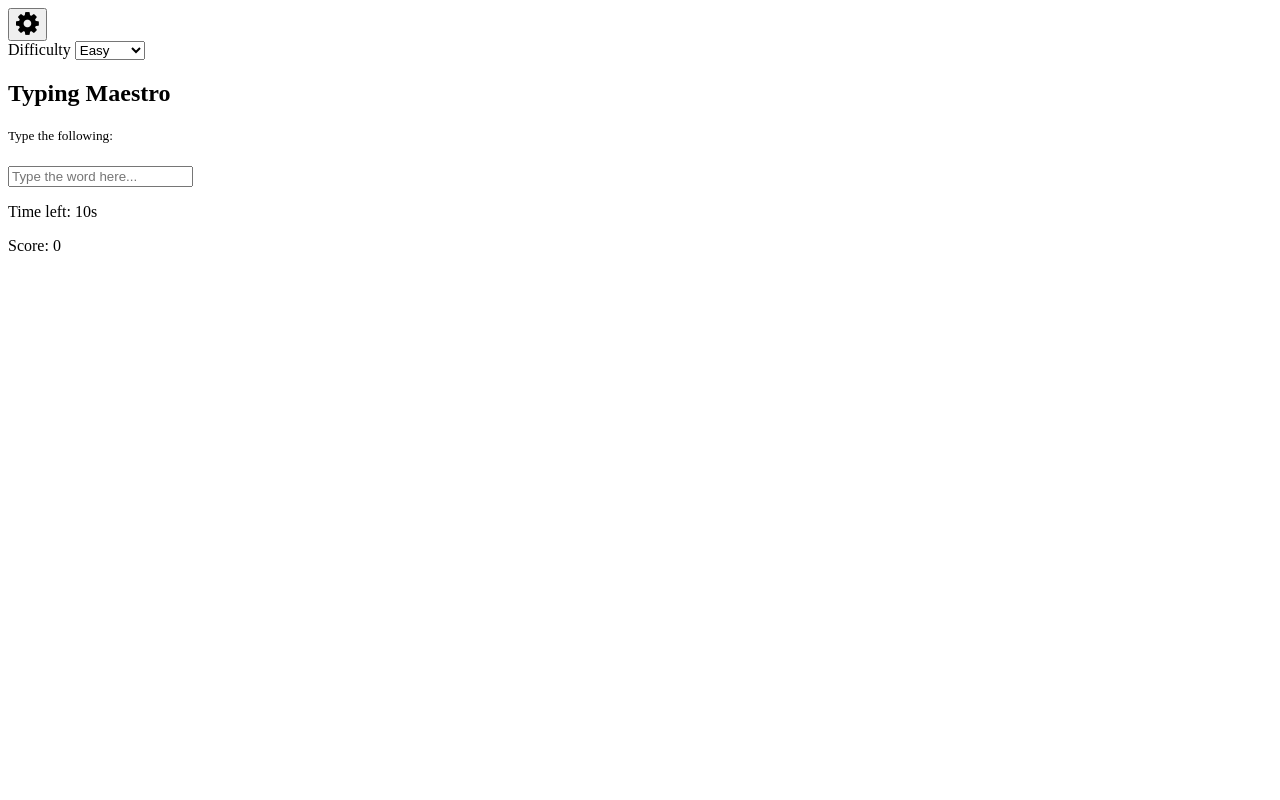
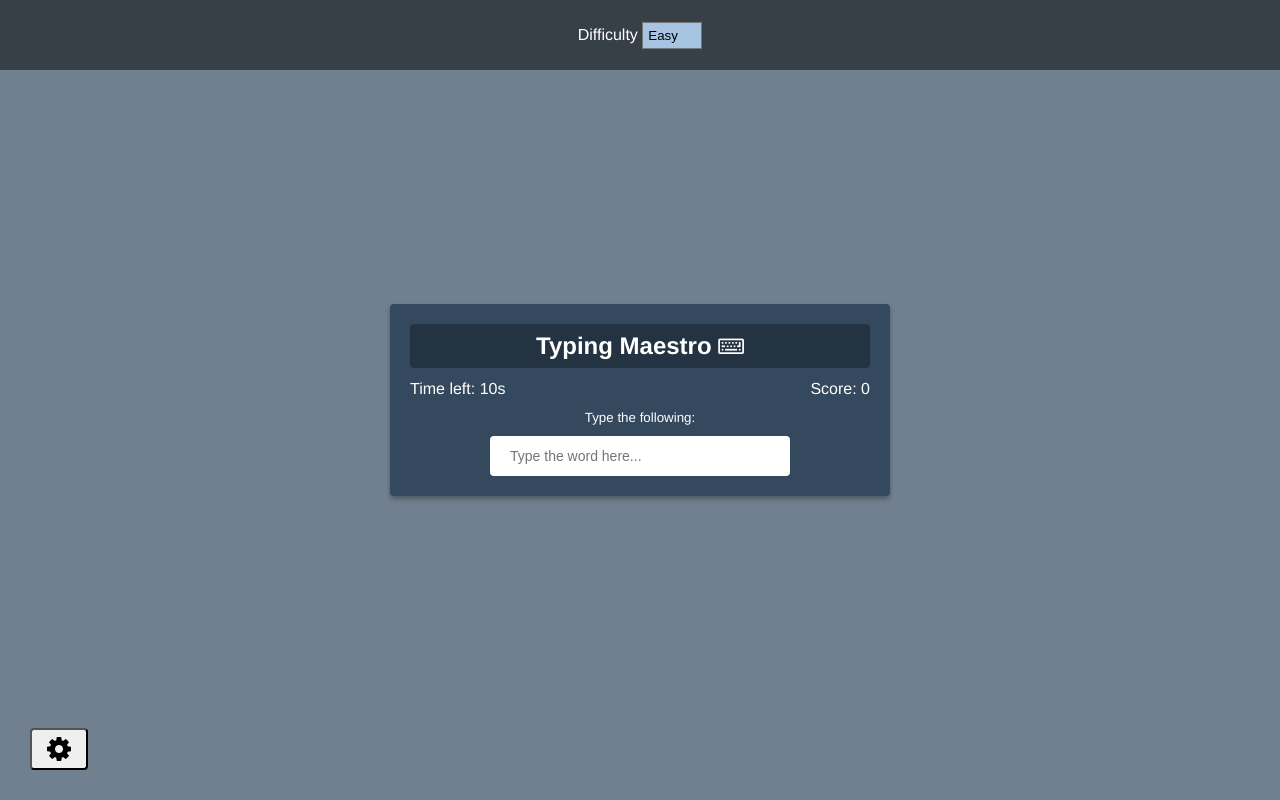
Before and after one commit to ENTPRESTIGIOUS/TypingGame, a plain HTML site: page index.html in a window 1280 px wide. Drawn offline with Linux system fonts and the light colour scheme.

Commit message:
Styled typing maestro'

```diff
--- a/index.html
+++ b/index.html
@@ -29,7 +29,7 @@
       </form>
     </div>
     <div class="container">
-      <h2>Typing Maestro</h2>
+      <h2>Typing Maestro <i class="fa fa-keyboard-o"></i></h2>
       <small>Type the following:</small>
       <h1 id="word"></h1>
       <input
--- a/style.css
+++ b/style.css
@@ -0,0 +1,117 @@
+* {
+  box-sizing: border-box;
+}
+
+body {
+  background-color: slategray;
+  display: flex;
+  align-items: center;
+  justify-content: center;
+  min-height: 100vh;
+  margin: 0;
+  font-family: 'Franklin Gothic Medium', 'Arial Narrow', Arial, sans-serif;
+}
+
+button {
+  cursor: pointer;
+  font-size: 14px;
+  border-radius: 4px;
+  padding: 5px 15px;
+}
+
+select {
+  width: 200 px;
+  padding: 5px;
+  appearance: none;
+  -webkit-appearance: none;
+  -moz-appearance: none;
+  border-radius: 0;
+  background-color: #a7c5e3;
+}
+
+.settings-btn {
+  position: absolute;
+  bottom: 30px;
+  left: 30px;
+}
+
+select:focus,
+button:focus {
+  outline: 0;
+}
+
+.settings {
+  position: absolute;
+  top: 0;
+  left: 0;
+  width: 100%;
+  background-color: rgba(0, 0, 0, 0.3);
+  height: 70px;
+  color: #fff;
+  display: flex;
+  align-items: center;
+  justify-content: center;
+  transform: translateY(0);
+  transition: transform 0.2s ease-in-out;
+}
+
+.settings.hide {
+  transform: translateY(-100%);
+}
+
+.container {
+  background-color: #34495e;
+  padding: 20px;
+  border-radius: 4px;
+  box-shadow: 0 3px 5px rgba(0, 0, 0, 0.3);
+  color: #fff;
+  position: relative;
+  text-align: center;
+  width: 500px;
+}
+
+h2 {
+  background-color: rgba(0, 0, 0, 0.3);
+  padding: 8px;
+  border-radius: 4px;
+  margin: 0 0 40px;
+}
+
+h1 {
+  margin: 0;
+}
+
+input {
+  border: 0;
+  border-radius: 4px;
+  font-size: 14px;
+  width: 300px;
+  padding: 12px 20px;
+  margin-top: 10px;
+}
+
+.score-container {
+  position: absolute;
+  top: 60px;
+  right: 20px;
+}
+
+.time-container {
+  position: absolute;
+  top: 60px;
+  left: 20px;
+}
+
+.end-game-container {
+  background-color: inherit;
+  display: none;
+  align-items: center;
+  justify-content: center;
+  flex-direction: column;
+  position: absolute;
+  top: 0;
+  left: 0;
+  width: 100%;
+  height: 100%;
+  z-index: 1;
+}
```
